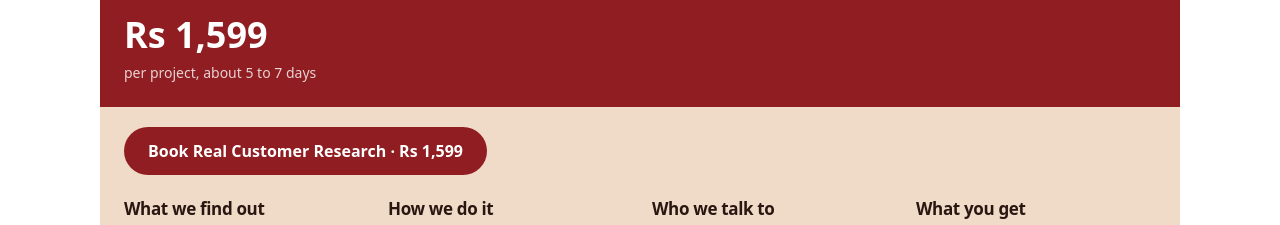
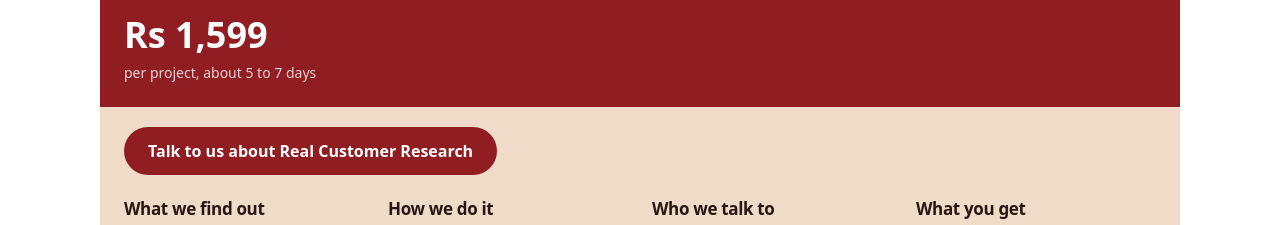
Before and after one commit to Prakruthi401/kustomer-hearvest-site, a plain HTML site: page index.html in a window 1280 px wide. Shown: the part 1660-1885 px from the top of the page. Drawn offline with Linux system fonts and the light colour scheme.

Commit message:
Change CTA text for Real Customer Research
Updated the call-to-action text for customer research booking.

```diff
--- a/index.html
+++ b/index.html
@@ -78,7 +78,7 @@
       <p class="quote">"Why do customers not come back, and what should I change first?"</p>
       <div class="price">Rs 1,599 <span class="per">per project, about 5 to 7 days</span></div>
     </div>
-    <div class="plan-cta"><a class="btn btn-light" href="book-research.html" data-go="research">Book Real Customer Research &middot; Rs 1,599</a></div>
+    <div class="plan-cta"><a class="btn btn-light" href="book-research.html" data-go="research">Talk to us about Real Customer Research</a></div>
     <div class="cols">
       <div><h4>What we find out</h4><ul class="checks">
         <li>Why customers buy once and do not come back</li>
```
